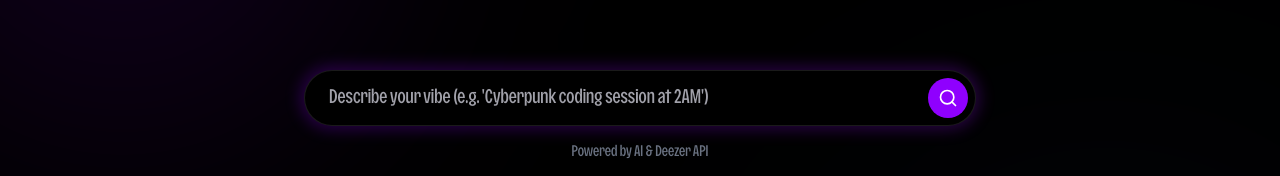
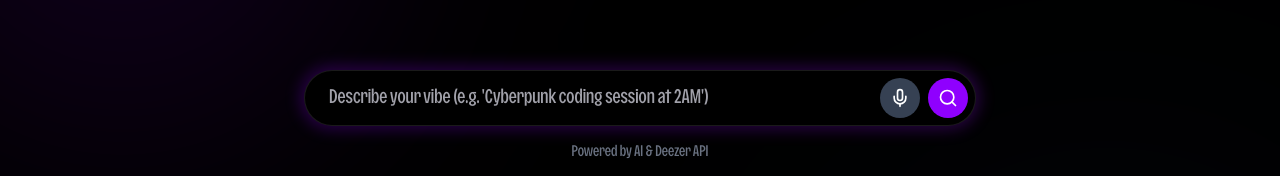
Before and after one commit to AirKyzzZ/deezer-pilot, a Next.js app: page / in a window 1280 px wide. Shown: the part 200-376 px from the top of the page. Built offline with nearby package versions, Linux system fonts and the light colour scheme; no server answers.

Commit message:
feat: implement voice input functionality in VibeAgent component

```diff
--- a/components/vibe-agent.tsx
+++ b/components/vibe-agent.tsx
@@ -1,18 +1,66 @@
 "use client";
 
-import { useState } from "react";
+import { useState, useEffect, useRef } from "react";
 import { useSession } from "next-auth/react";
 import { toast } from "sonner";
-import { Search, Loader2, Save } from "lucide-react";
+import { Search, Loader2, Save, Mic, MicOff } from "lucide-react";
 import { motion, AnimatePresence } from "framer-motion";
 
 import { Button } from "@/components/ui/button";
 import { Input } from "@/components/ui/input";
-import { DeezerTrack, createPlaylist, addTracksToPlaylist } from "@/lib/deezer-api";
+import { createPlaylist, addTracksToPlaylist } from "@/lib/deezer-api";
 import { generateVibe, VibeResult } from "@/app/actions/chat";
 import { TrackList } from "@/components/track-list";
 import { VibeChart } from "@/components/vibe-chart";
 import { supabase } from "@/lib/supabase";
+
+// Extend Window interface for SpeechRecognition
+interface SpeechRecognition extends EventTarget {
+  continuous: boolean;
+  interimResults: boolean;
+  lang: string;
+  start(): void;
+  stop(): void;
+  onresult: ((event: SpeechRecognitionEvent) => void) | null;
+  onerror: ((event: SpeechRecognitionErrorEvent) => void) | null;
+  onend: (() => void) | null;
+}
+
+interface SpeechRecognitionEvent {
+  results: SpeechRecognitionResultList;
+}
+
+interface SpeechRecognitionResultList {
+  [index: number]: SpeechRecognitionResult;
+  length: number;
+}
+
+interface SpeechRecognitionResult {
+  [index: number]: SpeechRecognitionAlternative;
+  length: number;
+  isFinal: boolean;
+}
+
+interface SpeechRecognitionAlternative {
+  transcript: string;
+  confidence: number;
+}
+
+interface SpeechRecognitionErrorEvent {
+  error: string;
+  message: string;
+}
+
+declare global {
+  interface Window {
+    SpeechRecognition: {
+      new (): SpeechRecognition;
+    };
+    webkitSpeechRecognition: {
+      new (): SpeechRecognition;
+    };
+  }
+}
 
 export function VibeAgent() {
   const { data: session } = useSession();
@@ -20,6 +68,143 @@ export function VibeAgent() {
   const [isLoading, setIsLoading] = useState(false);
   const [result, setResult] = useState<VibeResult | null>(null);
   const [isSaving, setIsSaving] = useState(false);
+  const [isRecording, setIsRecording] = useState(false);
+  const [isSpeechSupported, setIsSpeechSupported] = useState(false);
+  const recognitionRef = useRef<SpeechRecognition | null>(null);
+
+  // Check if speech recognition is supported
+  useEffect(() => {
+    const SpeechRecognition =
+      window.SpeechRecognition || window.webkitSpeechRecognition;
+    setIsSpeechSupported(!!SpeechRecognition);
+
+    if (SpeechRecognition) {
+      const recognition = new SpeechRecognition();
+      recognition.continuous = false;
+      recognition.interimResults = false;
+      recognition.lang = "en-US";
+
+      recognition.onresult = (event: SpeechRecognitionEvent) => {
+        const transcript = event.results[0][0].transcript;
+        setQuery((prev) => (prev ? `${prev} ${transcript}` : transcript));
+        setIsRecording(false);
+        toast.success("Voice input captured!");
+      };
+
+      recognition.onerror = (event: SpeechRecognitionErrorEvent) => {
+        setIsRecording(false);
+
+        // Handle different error types
+        if (event.error === "not-allowed") {
+          console.error("Speech recognition error: not-allowed");
+          toast.error("Microphone permission denied. Please click the microphone icon again and allow access when prompted.");
+        } else if (event.error === "no-speech") {
+          // Silent failure - user might have just stopped talking
+          console.log("No speech detected");
+        } else if (event.error === "aborted") {
+          // User stopped recording manually or recognition was stopped
+          console.log("Recording aborted");
+        } else if (event.error === "network") {
+          // Network errors are common and often transient with Web Speech API
+          // Don't log to console to reduce noise - just notify user
+          toast.info("Network connection issue detected. Speech recognition requires internet. Please check your connection and try again.", {
+            duration: 3000,
+          });
+        } else if (event.error === "audio-capture") {
+          console.error("Speech recognition error: audio-capture");
+          toast.error("No microphone found or microphone is being used by another application.");
+        } else if (event.error === "service-not-allowed") {
+          console.error("Speech recognition error: service-not-allowed");
+          toast.error("Speech recognition service is not available. Please try again later.");
+        } else {
+          console.warn("Speech recognition error:", event.error);
+          toast.error(`Speech recognition error: ${event.error}. Please try again.`);
+        }
+      };
+
+      recognition.onend = () => {
+        setIsRecording(false);
+      };
+
+      recognitionRef.current = recognition;
+    }
+
+    return () => {
+      if (recognitionRef.current) {
+        recognitionRef.current.stop();
+      }
+    };
+  }, []);
+
+  const requestMicrophonePermission = async (): Promise<boolean> => {
+    try {
+      // Check if we're on HTTPS or localhost (required for microphone access)
+      const isSecureContext = window.isSecureContext ||
+        window.location.protocol === 'https:' ||
+        window.location.hostname === 'localhost' ||
+        window.location.hostname === '127.0.0.1';
+
+      if (!isSecureContext) {
+        toast.error("Microphone access requires HTTPS or localhost.");
+        return false;
+      }
+
+      // Request microphone permission explicitly
+      const stream = await navigator.mediaDevices.getUserMedia({ audio: true });
+      // Stop the stream immediately - we just needed permission
+      stream.getTracks().forEach(track => track.stop());
+      return true;
+    } catch (error: unknown) {
+      console.error("Microphone permission error:", error);
+      const err = error as { name?: string; message?: string };
+      if (err.name === "NotAllowedError" || err.name === "PermissionDeniedError") {
+        toast.error("Microphone permission denied. Please allow microphone access in your browser settings.");
+      } else if (err.name === "NotFoundError") {
+        toast.error("No microphone found. Please connect a microphone and try again.");
+      } else {
+        toast.error("Failed to access microphone. Please check your browser settings.");
+      }
+      return false;
+    }
+  };
+
+  const toggleRecording = async () => {
+    if (!recognitionRef.current) {
+      toast.error("Speech recognition is not supported in your browser.");
+      return;
+    }
+
+    if (isRecording) {
+      recognitionRef.current.stop();
+      setIsRecording(false);
+    } else {
+      // Request microphone permission first
+      const hasPermission = await requestMicrophonePermission();
+      if (!hasPermission) {
+        return;
+      }
+
+      try {
+        recognitionRef.current.start();
+        setIsRecording(true);
+        toast.info("Listening... Speak now!");
+      } catch (error: unknown) {
+        console.error("Error starting speech recognition:", error);
+        setIsRecording(false);
+
+        // Handle specific errors
+        const err = error as { name?: string; message?: string };
+        if (err.name === "NotAllowedError" || err.message?.includes("not-allowed")) {
+          toast.error("Microphone permission denied. Please allow microphone access and try again.");
+        } else if (err.message?.includes("already started")) {
+          // Recognition is already running, just update state
+          setIsRecording(true);
+        } else {
+          toast.error("Failed to start recording. Please try again.");
+        }
+      }
+    }
+  };
 
   const handleSubmit = async (e: React.FormEvent) => {
     e.preventDefault();
@@ -121,14 +306,35 @@ export function VibeAgent() {
               value={query}
               onChange={(e) => setQuery(e.target.value)}
               placeholder="Describe your vibe (e.g. 'Cyberpunk coding session at 2AM')"
-              className="pr-16 text-lg bg-black border-white/10"
+              className="pr-28 text-lg bg-black border-white/10"
+              disabled={isLoading || isRecording}
+            />
+            <div className="absolute right-2 flex items-center gap-2">
+              {isSpeechSupported && (
+                <Button
+                  type="button"
+                  size="icon"
+                  onClick={toggleRecording}
+                  className={`w-10 h-10 rounded-full transition-all ${
+                    isRecording
+                      ? "bg-red-500 hover:bg-red-600 animate-pulse"
+                      : "bg-gray-700 hover:bg-gray-600"
+                  }`}
                   disabled={isLoading}
-            />
+                  title={isRecording ? "Stop recording" : "Start voice input"}
+                >
+                  {isRecording ? (
+                    <MicOff className="w-5 h-5" />
+                  ) : (
+                    <Mic className="w-5 h-5" />
+                  )}
+                </Button>
+              )}
               <Button
                 type="submit"
                 size="icon"
-              className="absolute right-2 w-10 h-10 rounded-full bg-deezer-purple hover:bg-deezer-purple/90"
-              disabled={isLoading}
+                className="w-10 h-10 rounded-full bg-deezer-purple hover:bg-deezer-purple/90"
+                disabled={isLoading || isRecording}
               >
                 {isLoading ? (
                   <Loader2 className="w-5 h-5 animate-spin" />
@@ -136,6 +342,7 @@ export function VibeAgent() {
                   <Search className="w-5 h-5" />
                 )}
               </Button>
+            </div>
           </div>
         </form>
         <p className="text-center text-sm text-gray-500 mt-4">
```
Also changed, not shown: 1 other file (tests, documents, lock files or other folders). Lines whose indentation alone changed are shown as unchanged.
